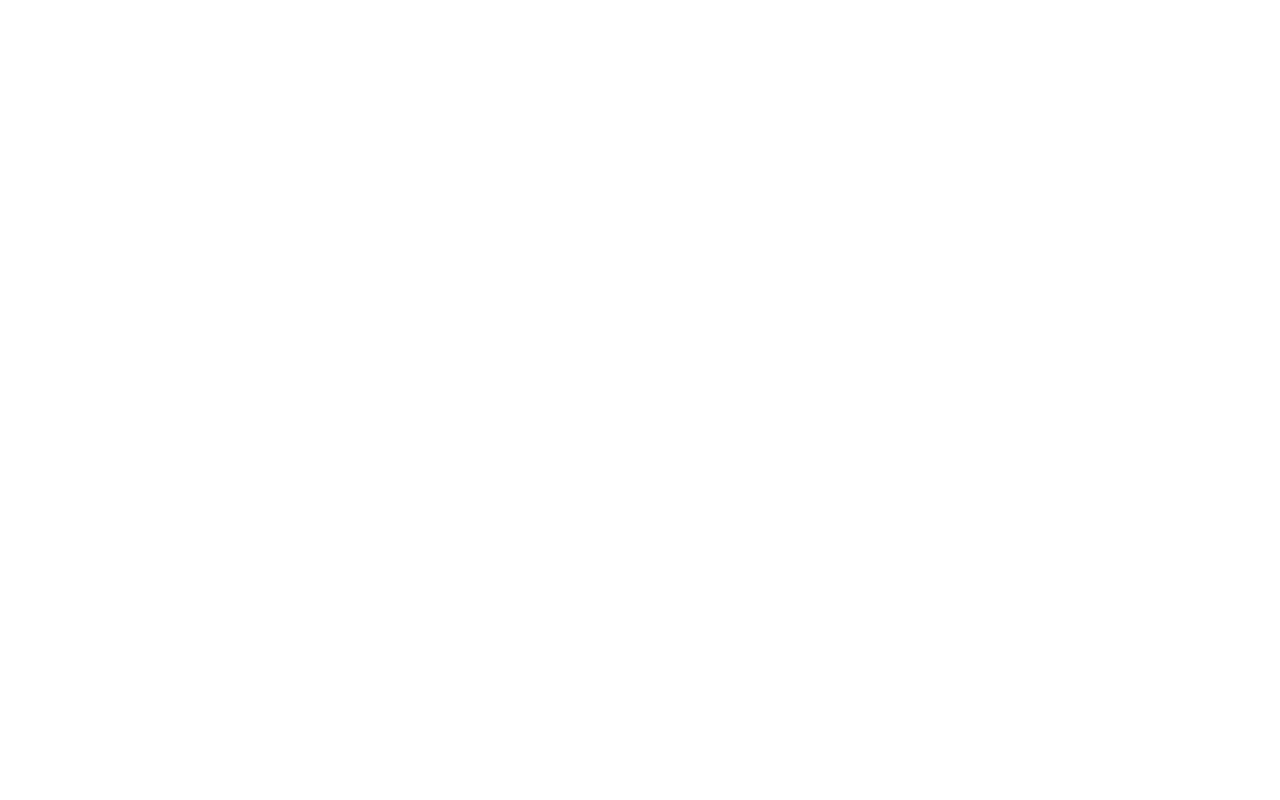
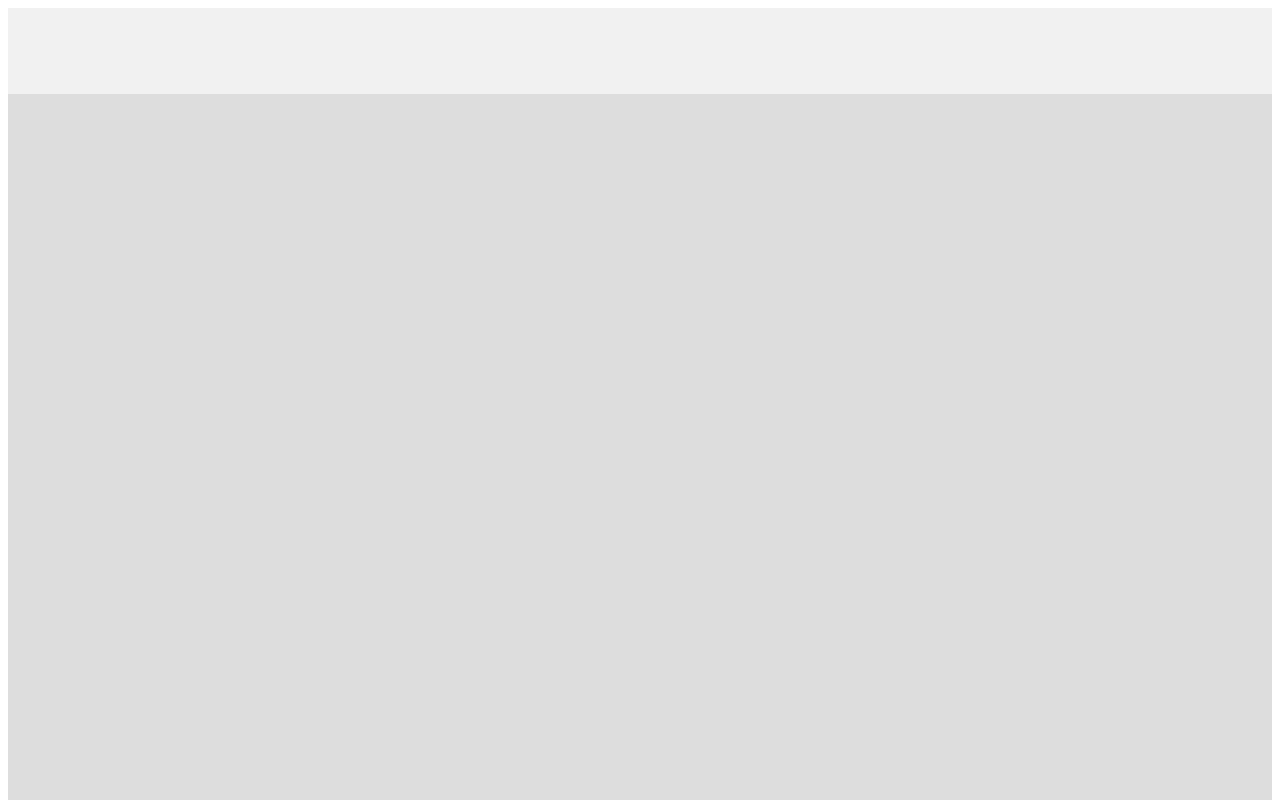
Before and after one commit to marthakim1-ship-it/UIUX_Figma, a plain HTML site: page 4일차 연습파일/4일차 복습파일/index.html in a window 1280 px wide. Shown: the top 800 px of the page. Drawn offline with Linux system fonts and the light colour scheme.

Commit message:
Update style.css

```diff
--- a/4일차 연습파일/4일차 복습파일/style.css
+++ b/4일차 연습파일/4일차 복습파일/style.css
@@ -1,9 +1,12 @@
 header {
     height: 86px;
+    background-color: #f1f1f1;
 }
 main {
     height: 400vh;
+    background-color: #dddddd;
 }
 footer {
     height: 68px;
+    background-color: #cfcfcf;
 }
```
